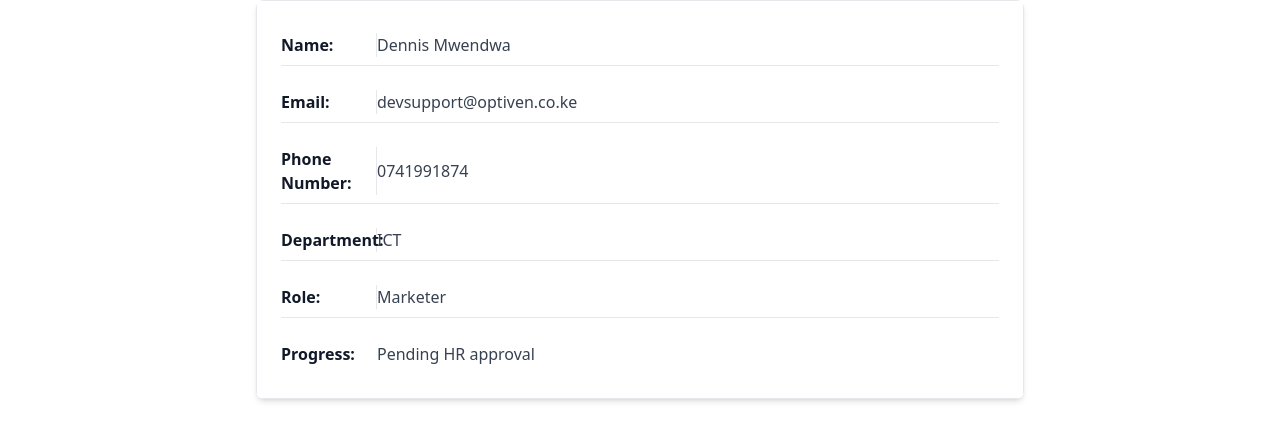
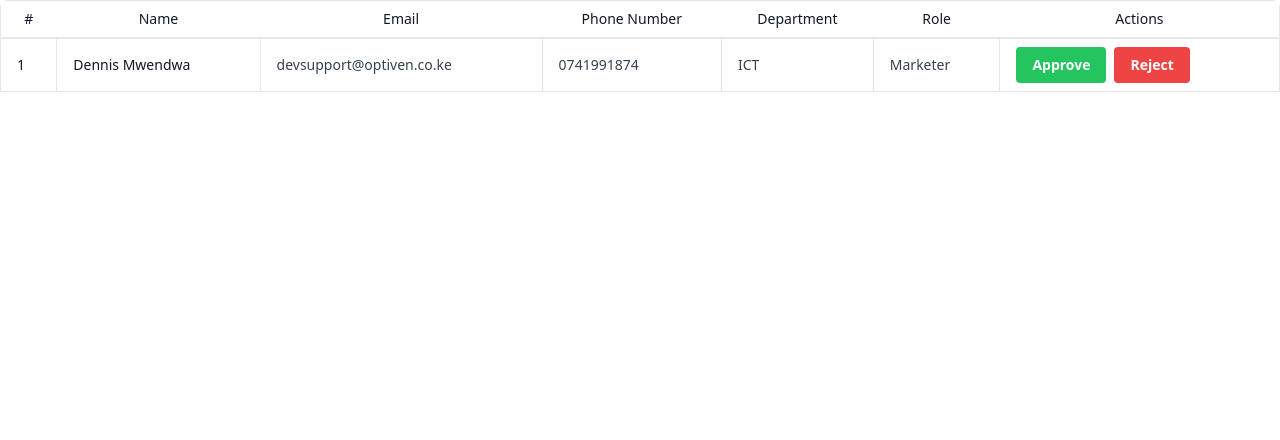
Before and after one commit to DENNISINNOCENT/optiven_clearance_system, a React (Create React App) app: page / in a window 1280 px wide. Shown: the top 440 px of the page. Built offline with nearby package versions, Linux system fonts and the light colour scheme.

Commit message:
department pages

```diff
--- a/src/App.js
+++ b/src/App.js
@@ -1,14 +1,18 @@
 // import EmployeeForm from "./pages/EmployeeForm";
-import EmployeeView from "./pages/EmployeeView";
+// import EmployeeView from "./pages/EmployeeView";
 // import Hrview from "./pages/Hrview";
-
+import IctView from "./pages/IctView";
+// import LegalView from "./pages/LegalView";
+// import MarketingView from "./pages/MarketingView";
+// import OperationsView from "./pages/OperationsView";
 
 function App() {
   return (
     <div className="App">
-      <EmployeeView/>
+      {/* <EmployeeView/> */}
       {/* <EmployeeForm /> */}
       {/* <Hrview/> */}
+      <IctView/>
 
     </div>
   );
--- a/src/pages/IctView.js
+++ b/src/pages/IctView.js
@@ -1,6 +1,15 @@
 import React from 'react'
 
 const IctView = () => {
+  const handleApproval = () => {
+    // Add logic for handling approval here
+    console.log('HR Approved!');
+  };
+
+  const handleReject = () => {
+    // Add logic for handling rejection here
+    console.log('HR Rejected!');
+  };
   return (
     <div>
          <div className="overflow-x-auto rounded-t-lg">
@@ -70,7 +79,7 @@ const IctView = () => {
           </table>
         </div>
       </div>
-    </div>
+
   )
 }
 
--- a/src/pages/LegalView.js
+++ b/src/pages/LegalView.js
@@ -1,6 +1,15 @@
 import React from 'react'
 
 const LegalView = () => {
+  const handleApproval = () => {
+    // Add logic for handling approval here
+    console.log('HR Approved!');
+  };
+
+  const handleReject = () => {
+    // Add logic for handling rejection here
+    console.log('HR Rejected!');
+  };
   return (
     <div> <div className="overflow-x-auto rounded-t-lg">
     <table className="min-w-full divide-y-2 divide-gray-200 bg-white text-sm border">
@@ -68,7 +77,7 @@ const LegalView = () => {
       </tbody>
     </table>
   </div>
-</div></div>
+</div>
   )
 }
 
--- a/src/pages/MarketingView.js
+++ b/src/pages/MarketingView.js
@@ -1,6 +1,15 @@
 import React from 'react'
 
 const MarketingView = () => {
+  const handleApproval = () => {
+    // Add logic for handling approval here
+    console.log('HR Approved!');
+  };
+
+  const handleReject = () => {
+    // Add logic for handling rejection here
+    console.log('HR Rejected!');
+  };
   return (
     <div> <div className="overflow-x-auto rounded-t-lg">
     <table className="min-w-full divide-y-2 divide-gray-200 bg-white text-sm border">
@@ -68,7 +77,7 @@ const MarketingView = () => {
       </tbody>
     </table>
   </div>
-</div></div>
+</div>
   )
 }
 
--- a/src/pages/OperationsView.js
+++ b/src/pages/OperationsView.js
@@ -1,6 +1,15 @@
 import React from 'react'
 
 const OperationsView = () => {
+  const handleApproval = () => {
+    // Add logic for handling approval here
+    console.log('HR Approved!');
+  };
+
+  const handleReject = () => {
+    // Add logic for handling rejection here
+    console.log('HR Rejected!');
+  };
   return (
     <div> <div className="overflow-x-auto rounded-t-lg">
     <table className="min-w-full divide-y-2 divide-gray-200 bg-white text-sm border">
@@ -68,7 +77,7 @@ const OperationsView = () => {
       </tbody>
     </table>
   </div>
-</div></div>
+</div>
   )
 }
 
```
Also changed, not shown: src/pages/EmployeeView.js (line endings or trailing spaces).
